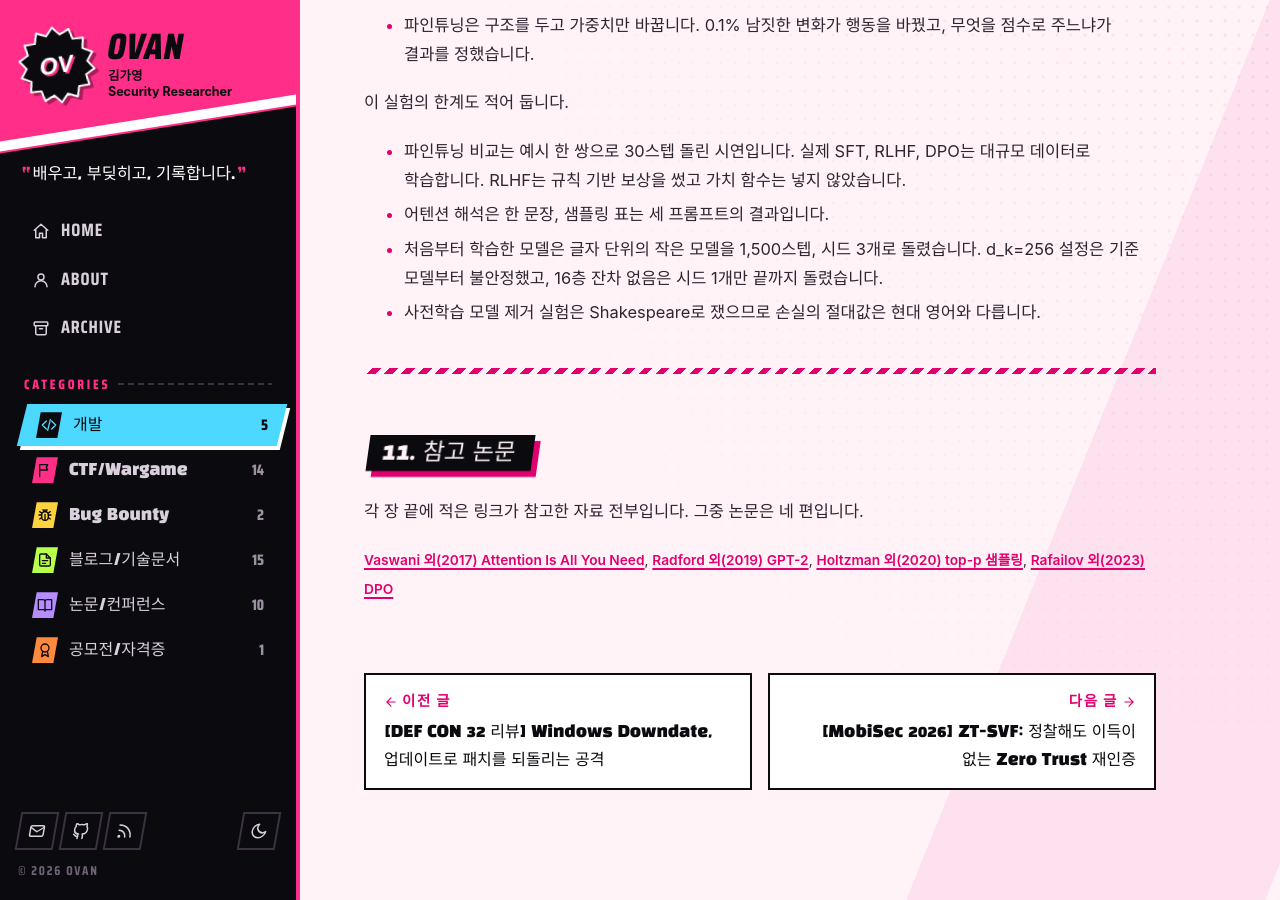
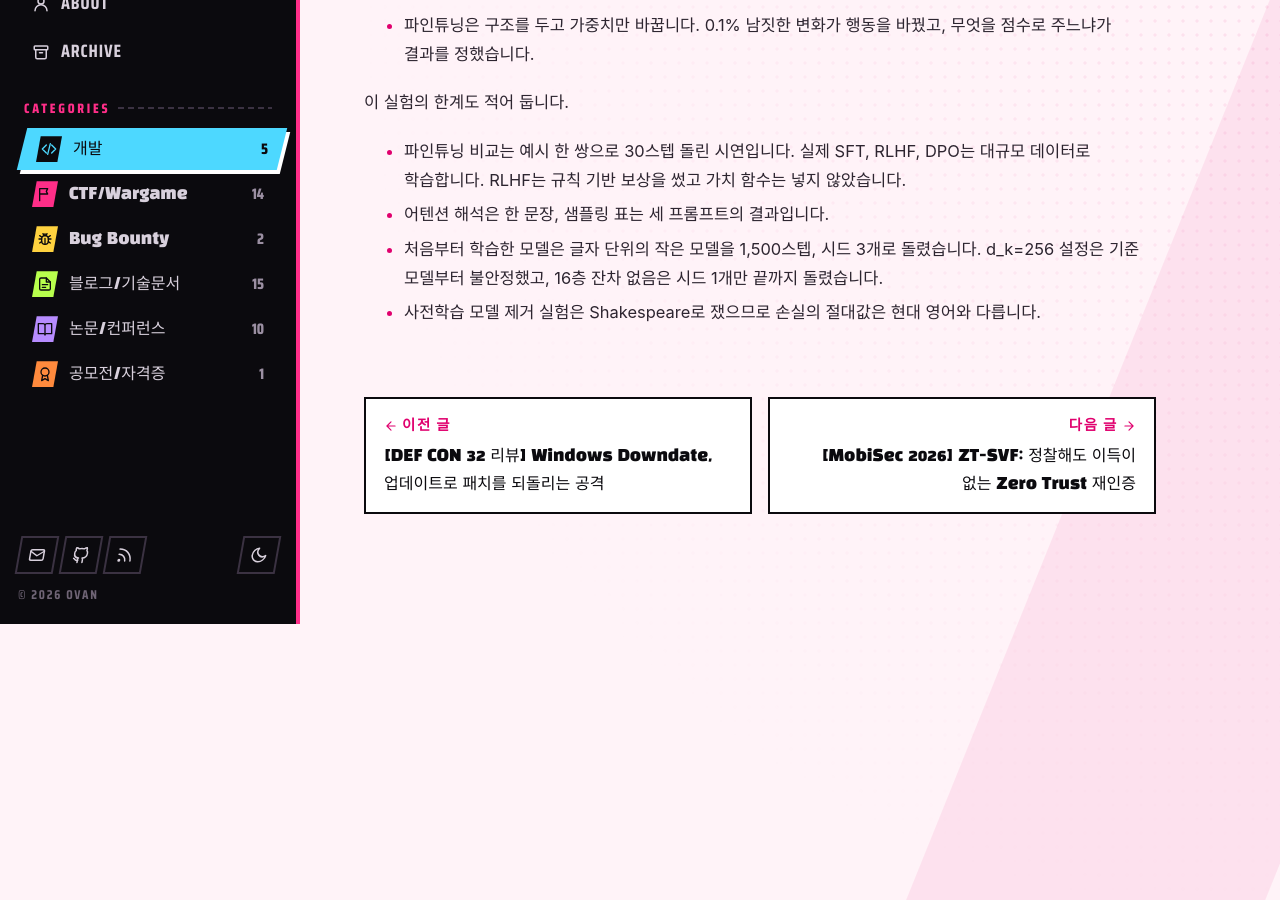
Before and after one commit to Grace0409/grace0409.github.io, a Jekyll site: the page built from _posts/2026-11-10-numpy-gpt2-from-scratch.md, in a window 1280 px wide and 900 px high, scrolled down 18043 px. Built offline with Jekyll 4.4.1, drawn with Linux system fonts in a browser that asks for light colours; some web fonts are replaced.

Commit message:
NumPy GPT-2 글: 참고 논문 장 삭제

```diff
--- a/_posts/2026-11-10-numpy-gpt2-from-scratch.md
+++ b/_posts/2026-11-10-numpy-gpt2-from-scratch.md
@@ -478,11 +478,3 @@ L = −log σ(β · margin)
 - 어텐션 해석은 한 문장, 샘플링 표는 세 프롬프트의 결과입니다.
 - 처음부터 학습한 모델은 글자 단위의 작은 모델을 1,500스텝, 시드 3개로 돌렸습니다. d\_k=256 설정은 기준 모델부터 불안정했고, 16층 잔차 없음은 시드 1개만 끝까지 돌렸습니다.
 - 사전학습 모델 제거 실험은 Shakespeare로 쟀으므로 손실의 절대값은 현대 영어와 다릅니다.
-
----
-
-## 11. 참고 논문
-
-각 장 끝에 적은 링크가 참고한 자료 전부입니다. 그중 논문은 네 편입니다.
-
-<small>[Vaswani 외(2017) Attention Is All You Need](https://arxiv.org/abs/1706.03762), [Radford 외(2019) GPT-2](https://cdn.openai.com/better-language-models/language_models_are_unsupervised_multitask_learners.pdf), [Holtzman 외(2020) top-p 샘플링](https://arxiv.org/abs/1904.09751), [Rafailov 외(2023) DPO](https://arxiv.org/abs/2305.18290)</small>
```
